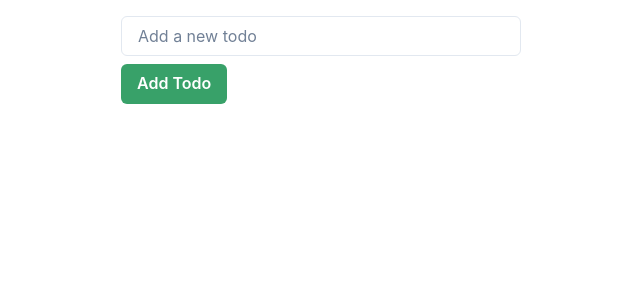
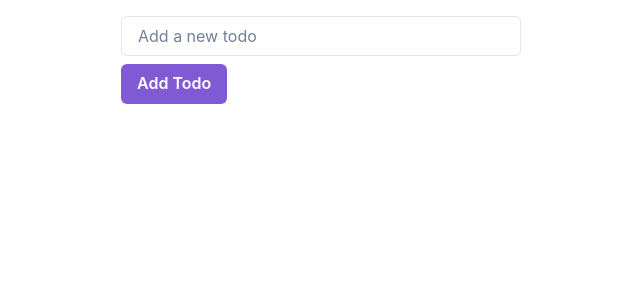
Before and after one commit to GPT-Engineer-App-Dev/daily-deeds, a React (Vite) app: page / in a window 1280 px wide. Shown: the top 300 px of the page, without its empty margins (319-959 px from the left). Built offline with nearby package versions, Linux system fonts and the light colour scheme.

Commit message:
Change the Add Todo button color to purple.

```diff
--- a/src/components/TodoList.jsx
+++ b/src/components/TodoList.jsx
@@ -46,7 +46,7 @@ function TodoList() {
         onChange={(e) => setInput(e.target.value)}
         onKeyPress={(e) => e.key === 'Enter' && handleAddTodo()}
       />
-      <Button onClick={handleAddTodo} colorScheme="green" mt="2">Add Todo</Button>
+      <Button onClick={handleAddTodo} colorScheme="purple" mt="2">Add Todo</Button>
       <List spacing={3} mt="4">
         {todos.map((todo, index) => (
           <ListItem key={index} d="flex" justifyContent="space-between" alignItems="center">
```
